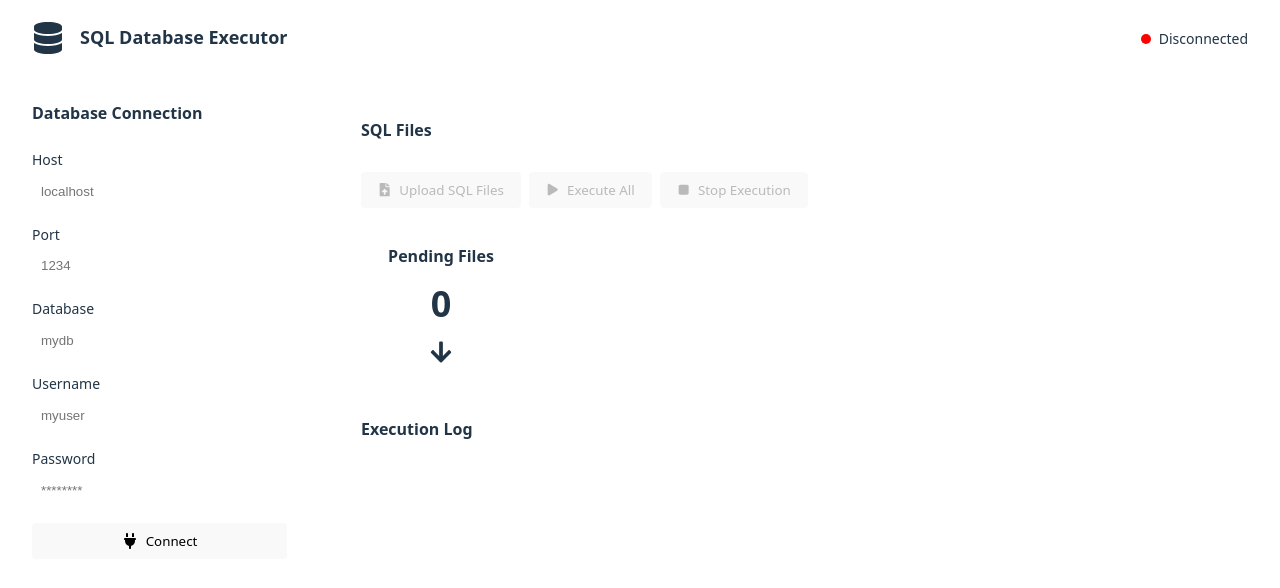
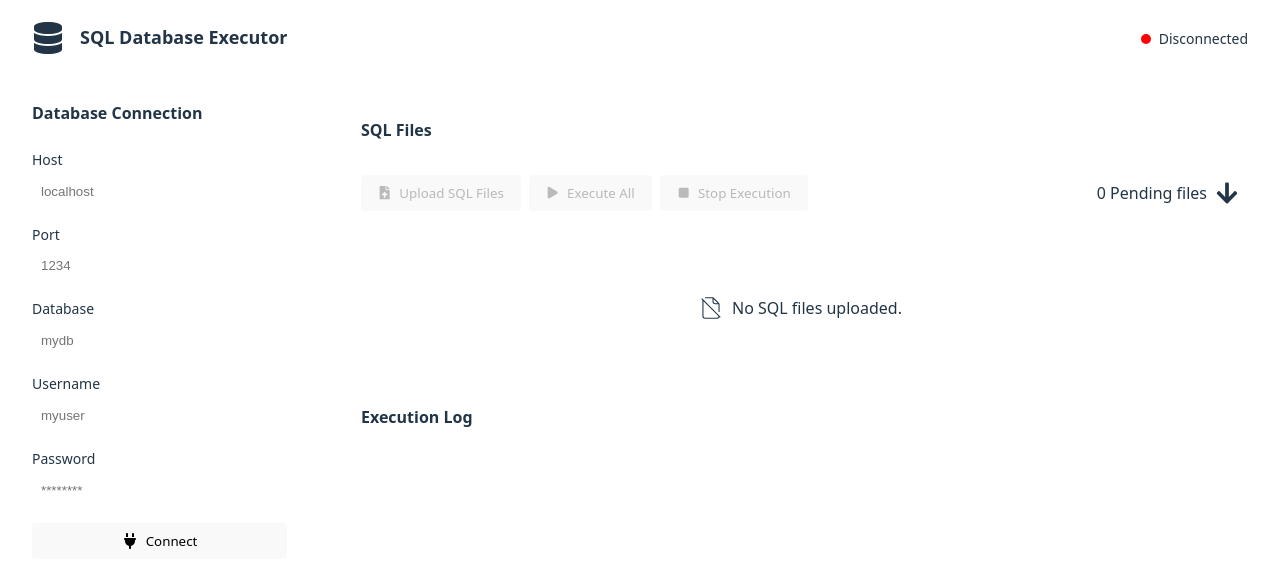
Before and after one commit to otaviozerotwo/sql_database_executor, a React (Vite) app in the folder renderer/: page / in a window 1280 px wide. Shown: the top 588 px of the page. Built offline with nearby package versions, Linux system fonts and the light colour scheme.

Commit message:
feat: add SqlFileList component

```diff
--- a/renderer/src/App.css
+++ b/renderer/src/App.css
@@ -12,15 +12,15 @@
 }
 
 .main {
-  display: grid;
-  grid-template-rows: 1fr 3fr;
+  display: flex;
+  flex-direction: column;
   margin: 1.5rem;
   border: 1px solid rgba(255, 255, 255, 0.2);
   border-radius: 6px;
 }
 
 .title {
-  margin-top: 0;
+  margin: 0;
   padding: 1rem;
   border-bottom: 1px solid rgba(255, 255, 255, 0.1);
   font-size: 16px;
--- a/renderer/src/App.jsx
+++ b/renderer/src/App.jsx
@@ -1,8 +1,9 @@
 import { ConnectionForm } from './components/ConnectionForm/ConnectionForm';
 import { Header } from './components/Header/Header';
 import { useAppController } from './hooks/useAppController';
-import { UploadFilesArea } from './components/UploadFilesArea/UploadFilesArea';
+import { SqlFileActions } from './components/SqlFileActions/SqlFileActions';
 import { ExecutionLog } from './components/ExecutionLog/ExecutionLog';
+import { SqlFileList } from './components/SqlFileList/SqlFileList';
 import './App.css';
 
 function App() {
@@ -21,7 +22,7 @@ function App() {
           />
         </aside>
         <main className='main'>
-          <UploadFilesArea
+          <SqlFileActions
             onUpload={appController.uploadFiles}
             onExecute={appController.executeFiles}
             onStop={appController.stopExecution}
@@ -29,6 +30,11 @@ function App() {
             canExecute={appController.canExecute}
             canStop={appController.canStop}
             files={appController.files}
+            onRemove={appController.removeFile}
+          />
+          <SqlFileList
+            files={appController.files}
+            onRemove={appController.removeFile}
           />
           <ExecutionLog />
         </main>
--- /dev/null
+++ b/renderer/src/components/SqlFileActions/SqlFileActions.css
@@ -0,0 +1,27 @@
+.file-actions-container {
+  display: flex;
+  justify-content: space-between;
+  border-bottom: 1px solid rgba(255, 255, 255, 0.1);
+}
+
+.files-buttons {
+  display: flex;
+  flex-direction: row;
+  margin: 1rem;
+  gap: 0.5rem;
+}
+
+.btn {
+  display: flex;
+  justify-content: center;
+  align-items: center;
+  gap: 0.5rem;
+  border-radius: 4px;
+}
+
+.files-count {
+  display: flex;
+  align-items: center;
+  gap: 0.5rem;
+  margin-right: 1rem;
+}
--- /dev/null
+++ b/renderer/src/components/SqlFileActions/SqlFileActions.jsx
@@ -0,0 +1,54 @@
+import { FaFileUpload, FaArrowDown } from 'react-icons/fa';
+import { FaPlay, FaStop } from 'react-icons/fa6';
+import './SqlFileActions.css';
+
+export function SqlFileActions({
+  onUpload,
+  onExecute,
+  onStop,
+  canUpload,
+  canExecute,
+  canStop,
+  files
+}) {
+  return (
+    <>
+      <h2 className='title'>SQL Files</h2>
+      <div className="file-actions-container">
+        <div className='files-buttons'>
+          <button
+            type='button'
+            className='btn'
+            onClick={onUpload}
+            disabled={!canUpload}
+          >
+            <FaFileUpload />
+            Upload SQL Files
+          </button>
+          <button
+            type='button'
+            className='btn'
+            onClick={onExecute}
+            disabled={!canExecute}
+          >
+            <FaPlay />
+            Execute All
+          </button>
+          <button
+            type='button'
+            className='btn'
+            onClick={onStop}
+            disabled={!canStop}
+          >
+            <FaStop />
+            Stop Execution
+          </button>
+        </div>
+        <div className='files-count'>
+          <span>{files.length} Pending file{files.length !== 1 ? 's' : ''}</span>
+          <FaArrowDown size={24} />
+        </div>
+      </div>
+    </>
+  );
+}
--- /dev/null
+++ b/renderer/src/components/SqlFileList/SqlFileList.css
@@ -0,0 +1,36 @@
+.list-container {
+  border-bottom: 1px solid rgba(255, 255, 255, 0.1);
+}
+
+.list {
+  background-color: rgba(255, 255, 255, 0.5);
+  height: 8rem;
+  overflow: auto;
+  margin: 1rem;
+}
+
+.list-empty {
+  height: 100%;
+  display: flex;
+  justify-content: center;
+  align-items: center;
+  gap: 0.5rem;
+}
+
+.list-empty-text {
+  text-align: center;
+}
+
+.list-items {
+  padding: 0.2rem 1rem;
+  margin: 0;
+}
+
+.list-item {
+  list-style: none;
+  display: flex;
+  justify-content: space-between;
+  align-items: center;
+  margin-right: 1rem;
+  border-bottom: 1px solid rgba(0, 0, 0, 0.1);
+}
--- /dev/null
+++ b/renderer/src/components/SqlFileList/SqlFileList.jsx
@@ -0,0 +1,32 @@
+import { CiFileOff } from "react-icons/ci";
+import { FaTrashAlt } from 'react-icons/fa';
+import './SqlFileList.css';
+
+export function SqlFileList({ files, onRemove }) {
+  return (
+    <div className='list-container'>
+      <div className='list'>
+        {files.length === 0 &&
+          <div className='list-empty'>
+            <CiFileOff size={26} />
+            <p className='list-empty-text'>No SQL files uploaded.</p>
+          </div>
+        }
+        {files.length > 0 && (
+          <ul className='list-items'>
+            {files.map((file, index) => (
+              <li key={file.path || index} className='list-item'>
+                {index + 1} - {file.name}
+                <button
+                  onClick={() => onRemove(file.path)}
+                >
+                  <FaTrashAlt />
+                </button>
+              </li>
+            ))}
+          </ul>
+        )}
+      </div>
+    </div>
+  );
+}
--- a/renderer/src/components/UploadFilesArea/UploadFilesArea.css
+++ /dev/null
@@ -1,41 +0,0 @@
-.sql-files {
-  display: flex;
-  flex-direction: column;
-  border-bottom: 1px solid rgba(255, 255, 255, 0.1);
-}
-
-.sql-files-button-container {
-  display: flex;
-  flex-direction: row;
-  margin: 0 1rem;
-  gap: 0.5rem;
-}
-
-.btn {
-  display: flex;
-  justify-content: center;
-  align-items: center;
-  gap: 0.5rem;
-  border-radius: 4px;
-}
-
-.sql-files-count {
-  display: flex;
-  flex-direction: column;
-  justify-content: space-around;
-  align-items: center;
-  padding: 1rem;
-  background-color: rgba(255, 255, 255, 0.5);
-  height: 8rem;
-  width: 8rem;
-  margin: 1rem;
-}
-
-.sql-files-count-title {
-  font-weight: bold;
-}
-
-.sql-files-count-number {
-  font-size: 36px;
-  font-weight: 600;
-}
--- a/renderer/src/components/UploadFilesArea/UploadFilesArea.jsx
+++ /dev/null
@@ -1,53 +0,0 @@
-import { FaFileUpload, FaArrowDown } from 'react-icons/fa';
-import { FaPlay, FaStop } from 'react-icons/fa6';
-import './UploadFilesArea.css';
-
-export function UploadFilesArea({
-  onUpload,
-  onExecute,
-  onStop,
-  canUpload,
-  canExecute,
-  canStop,
-  files
-}) {
-  return (
-    <div className="sql-files">
-      <h2 className='title'>SQL Files</h2>
-      <div className='sql-files-button-container'>
-        <button
-          type='button'
-          className='btn'
-          onClick={onUpload}
-          disabled={!canUpload}
-        >
-          <FaFileUpload />
-          Upload SQL Files
-        </button>
-        <button
-          type='button'
-          className='btn'
-          onClick={onExecute}
-          disabled={!canExecute}
-        >
-          <FaPlay />
-          Execute All
-        </button>
-        <button
-          type='button'
-          className='btn'
-          onClick={onStop}
-          disabled={!canStop}
-        >
-          <FaStop />
-          Stop Execution
-        </button>
-      </div>
-      <div className="sql-files-count">
-        <span className='sql-files-count-title'>Pending Files</span>
-        <span className='sql-files-count-number'>{files.length}</span>
-        <FaArrowDown size={24}/>
-      </div>
-    </div>
-  );
-}
--- a/renderer/src/hooks/useAppController.js
+++ b/renderer/src/hooks/useAppController.js
@@ -56,6 +56,10 @@ export function useAppController() {
     });
   }
 
+  function removeFile(path) {
+    setFiles(prev => prev.filter(f => f.path !== path));
+  }
+
   function startExecution() {
     setExecutionStatus('running');
   }
@@ -82,6 +86,7 @@ export function useAppController() {
     connect,
     disconnect,
     uploadFiles,
+    removeFile,
     startExecution,
     finishExecution,
     stopExecution
```
